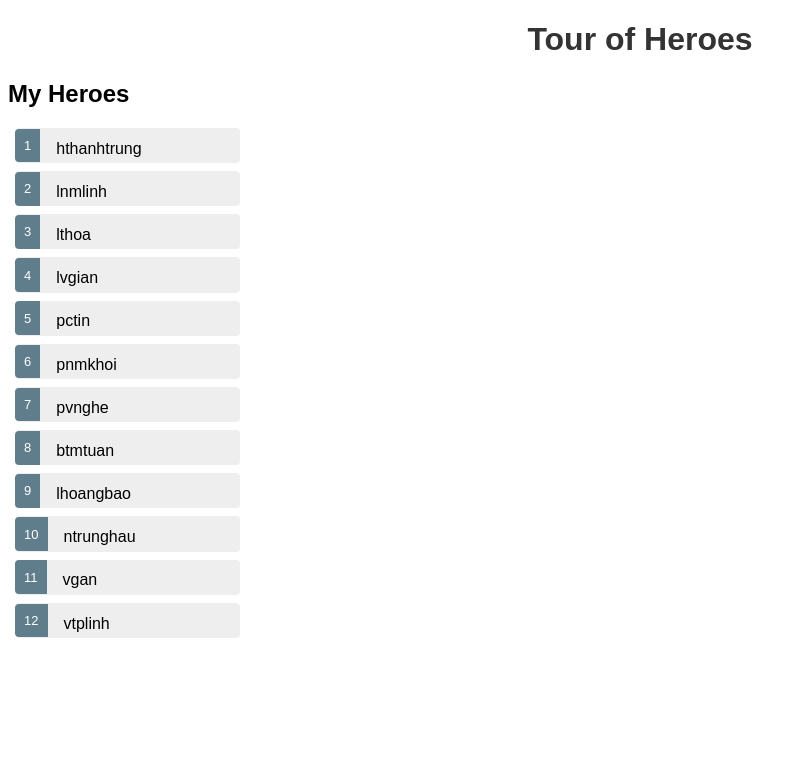
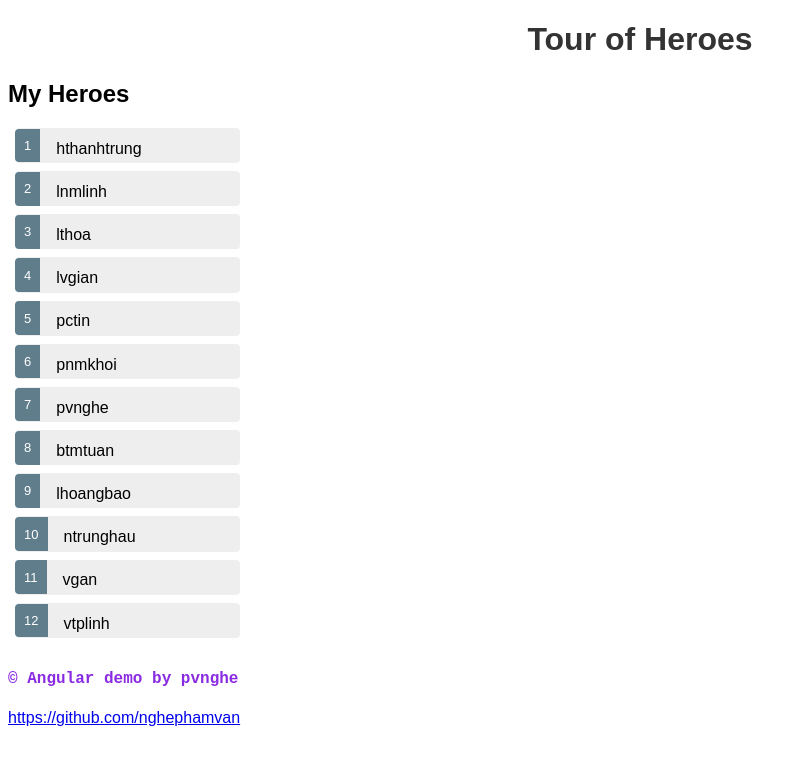
Before and after one commit to nghephamvan/angular_js5_tutorial, an Angular app: page / in a window 1280 px wide. Shown: the top 764 px of the page, without its empty margins (0-807 px from the left). Built offline with nearby package versions, Linux system fonts and the light colour scheme.

Commit message:
Update css

```diff
--- a/src/app/app.component.css
+++ b/src/app/app.component.css
@@ -8,6 +8,12 @@ h2, h3 {
     color: #444;
     font-family: Arial, Helvetica, sans-serif;
     font-weight: lighter;
+}
+
+h4 {
+    color: blueviolet;
+    font-family: Courier New, Courier, monospace;
+    font-weight: bold;
 }
 
 body {
--- a/src/app/app.component.html
+++ b/src/app/app.component.html
@@ -5,3 +5,6 @@
 </div>
 
 <app-heroes></app-heroes>
+
+<h4>&copy; Angular demo by pvnghe</h4>
+<a href="https://github.com/nghephamvan/">https://github.com/nghephamvan</a>
```
